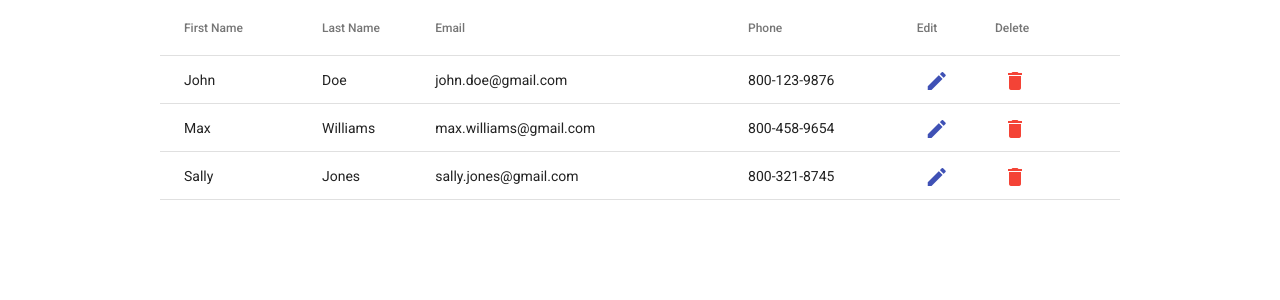
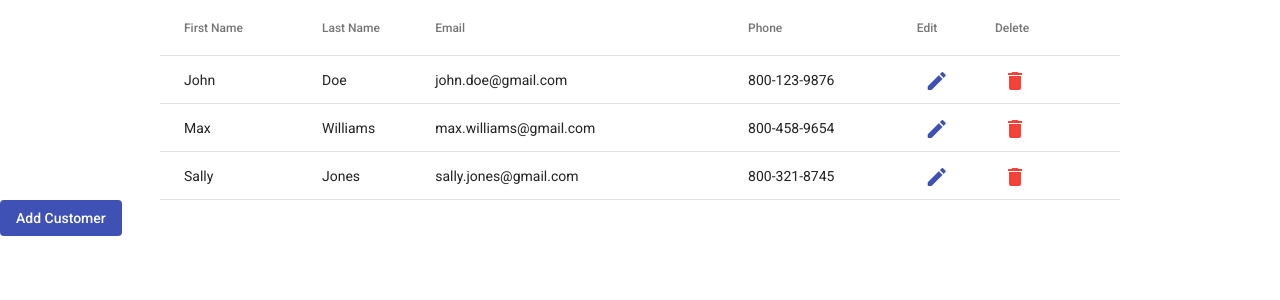
Before and after one commit to Nerrdii/fsp-customers, an Angular app: page / in a window 1280 px wide. Shown: the top 300 px of the page. Built offline with nearby package versions, Linux system fonts and the light colour scheme.

Commit message:
Add ability to add customers

```diff
--- a/src/app/customer-list/customer-list.component.html
+++ b/src/app/customer-list/customer-list.component.html
@@ -42,3 +42,12 @@
   <tr mat-header-row *matHeaderRowDef="displayedColumns"></tr>
   <tr mat-row *matRowDef="let row; columns: displayedColumns"></tr>
 </table>
+
+<button
+  mat-flat-button
+  color="primary"
+  (click)="addCustomer()"
+  class="add-button"
+>
+  Add Customer
+</button>
--- a/src/app/customer-list/customer-list.component.ts
+++ b/src/app/customer-list/customer-list.component.ts
@@ -51,6 +51,31 @@ export class CustomerListComponent implements OnInit, OnDestroy {
       });
   }
 
+  addCustomer() {
+    const dialogRef = this.dialog.open(CustomerEditDialogComponent, {
+      data: {
+        customer: {
+          position: this.customers.length + 1,
+          firstName: '',
+          lastName: '',
+          email: '',
+          phone: '',
+        },
+        title: 'Add Customer',
+      },
+    });
+    dialogRef
+      .afterClosed()
+      .pipe(takeUntil(this.destroy$))
+      .subscribe((result) => {
+        if (result) {
+          this.customerService
+            .addCustomer(result)
+            .subscribe((customers) => (this.customers = customers));
+        }
+      });
+  }
+
   ngOnDestroy(): void {
     this.destroy$.next();
     this.destroy$.complete();
--- a/src/app/customer.service.ts
+++ b/src/app/customer.service.ts
@@ -36,6 +36,11 @@ export class CustomerService {
     return of(CUSTOMERS);
   }
 
+  addCustomer(customer: ICustomer): Observable<ICustomer[]> {
+    CUSTOMERS.push(customer);
+    return of([...CUSTOMERS]);
+  }
+
   editCustomer(customer: ICustomer): Observable<ICustomer[]> {
     const newArr = CUSTOMERS.map((c) => {
       if (c.position == customer.position) {
```
